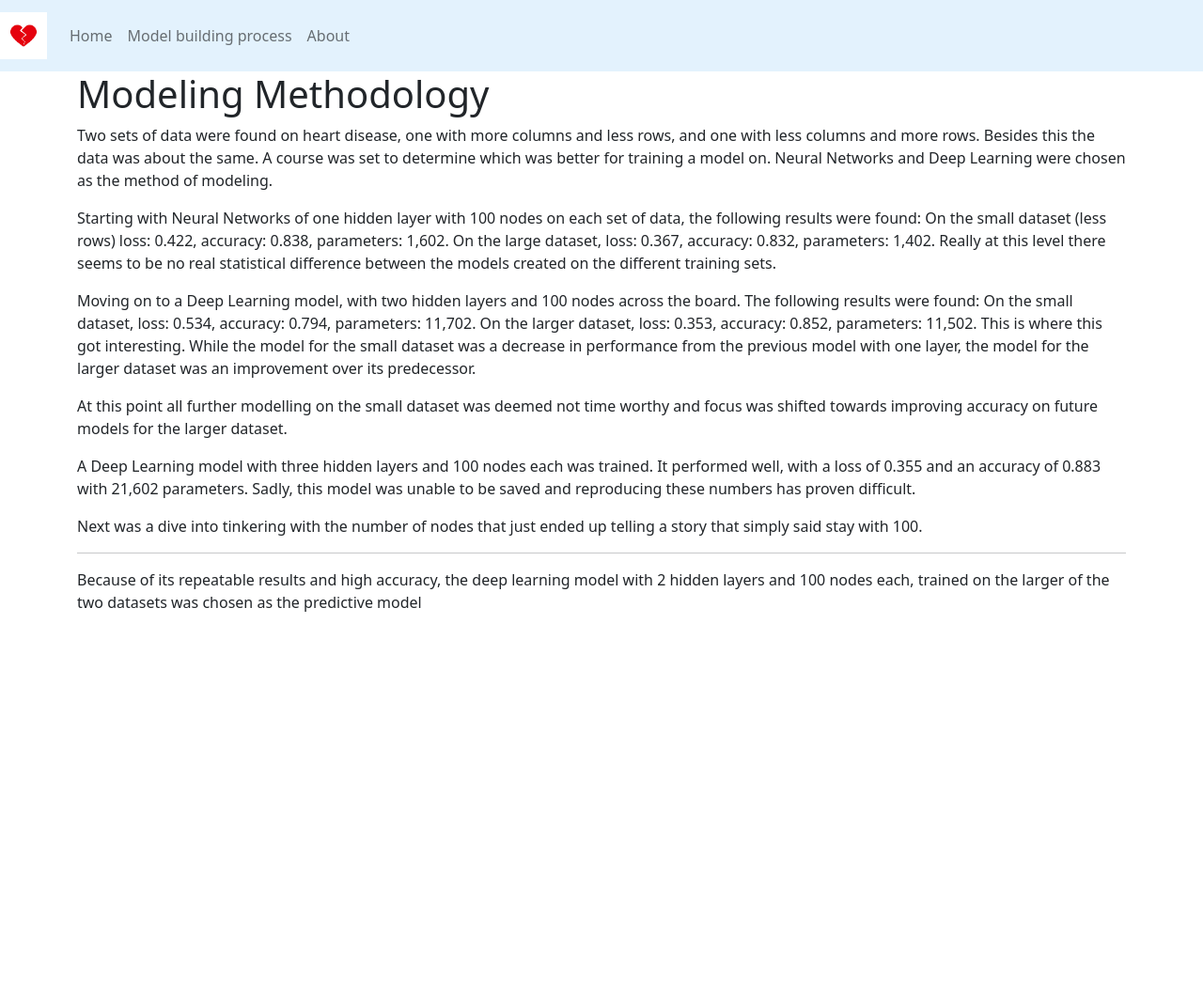
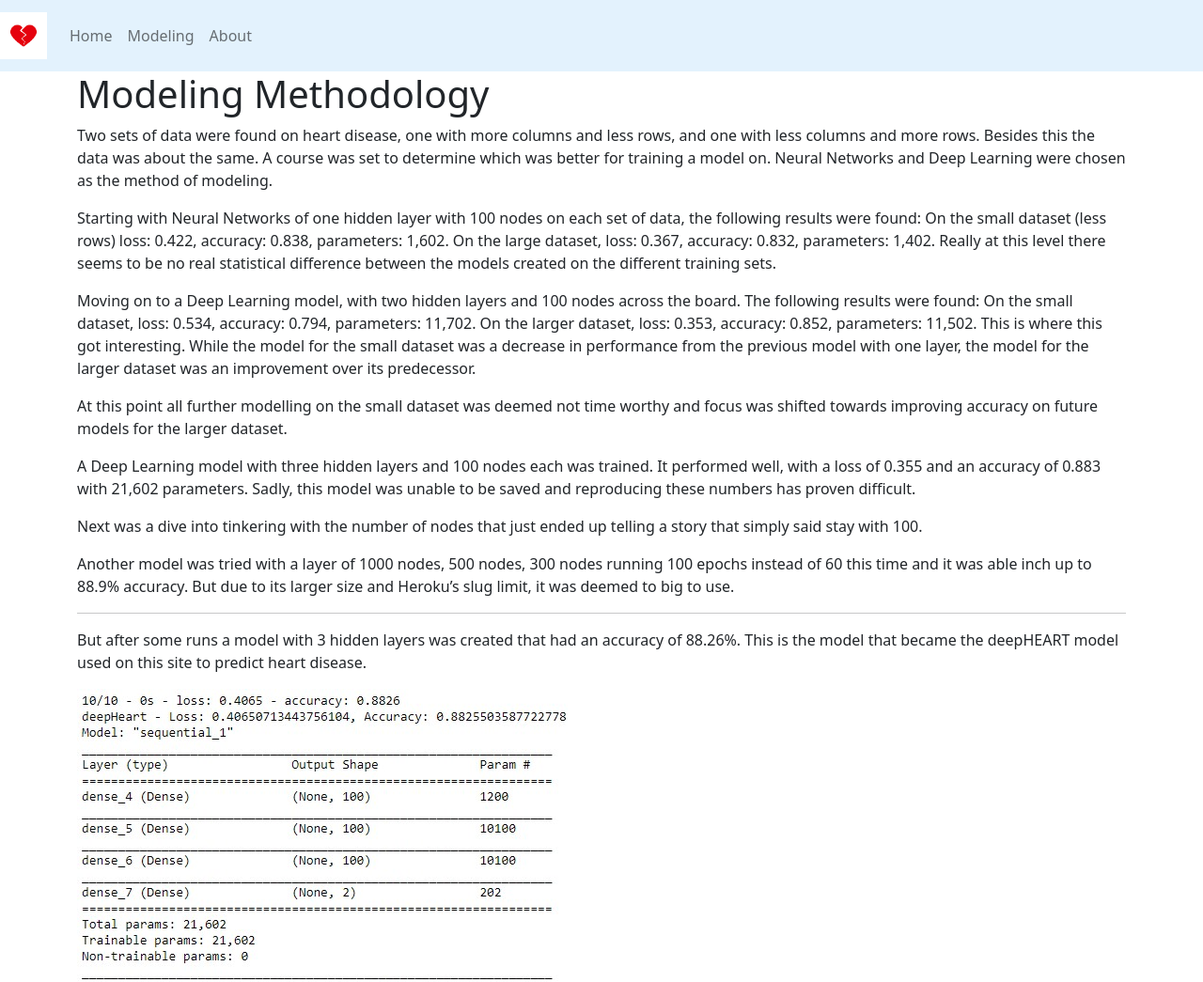
Before and after one commit to radioactivearm/Heart-Disease-ML, a Flask app: page /secondpage.html in a window 1280 px wide. Shown: the whole page at 94% size. Before the commit the page ends 651 px from the top, so only its background shows below. Run offline with Flask 2, Linux system fonts and the light colour scheme; parts of the project's set-up code (start-up, migrations or seed data) failed here and were passed over.

Commit message:
worked on write up

```diff
--- a/app.py
+++ b/app.py
@@ -84,6 +84,7 @@ def predict():
         percent = str(round(100*higher(preditor), 2))
         # -------------------------------------------
 
+
         prediction = prediction_labels[prediction_encoded[0]] + ' ('+ percent + '%)'
 
     # Render a template that shows the result.
--- a/static/js/insert2HTML.js
+++ b/static/js/insert2HTML.js
@@ -175,7 +175,7 @@ function MD() {
                 // if it is an image tag, make it a make element with a unique id, so you can customize each photo in css
                 } else if (entry.startsWith('!')) {
 
-                    htmlString = htmlString + '<img id=' + `inserted-img${i}` + ' class="inserted-img" src=' + handleImage(entry)[1] + 'width=100% ref=' + handleImage(entry)[0] + '>';
+                    htmlString = htmlString + '<img id=' + `inserted-img${i}` + ' class="inserted-img" src=' + handleImage(entry)[1] + ' ref=' + handleImage(entry)[0] + '>';
 
                 // and if it is just plain text, just shove it into a paragraph element
                 } else {
--- a/static/text/writeup.md
+++ b/static/text/writeup.md
@@ -12,6 +12,10 @@ A Deep Learning model with three hidden layers and 100 nodes each was trained. I
 
 Next was a dive into tinkering with the number of nodes that just ended up telling a story that simply said stay with 100.
 
+Another model was tried with a layer of 1000 nodes, 500 nodes, 300 nodes running 100 epochs instead of 60 this time and it was able inch up to 88.9% accuracy. But due to its larger size and Heroku’s slug limit, it was deemed to big to use.
+
 ==================================
 
-Because of its repeatable results and high accuracy, the deep learning model with 2 hidden layers and 100 nodes each, trained on the larger of the two datasets was chosen as the predictive model
+But after some runs a model with 3 hidden layers was created that had an accuracy of 88.26%. This is the model that became the deepHEART model used on this site to predict heart disease.
+
+![deepHEART](static/images/deepHEARTpic8826.jpg)
--- a/templates/about.html
+++ b/templates/about.html
@@ -26,7 +26,7 @@
               <a class="nav-link" href="index.html">Home</a>
             </li>
             <li class="nav-item">
-              <a class="nav-link" href="secondpage.html">Model building process</a>
+              <a class="nav-link" href="secondpage.html">Modeling</a>
             </li>
             <li class="nav-item">
               <a class="nav-link" href="about.html">About</a>
--- a/templates/index.html
+++ b/templates/index.html
@@ -29,7 +29,7 @@
               <a class="nav-link" href="index.html">Home</a>
             </li>
             <li class="nav-item">
-              <a class="nav-link" href="secondpage.html" >Model building process</a>
+              <a class="nav-link" href="secondpage.html" >Modeling</a>
             </li>
             <li class="nav-item">
               <a class="nav-link" href="about.html">About</a>
--- a/templates/secondpage.html
+++ b/templates/secondpage.html
@@ -26,7 +26,7 @@
               <a class="nav-link" href="index.html">Home</a>
             </li>
             <li class="nav-item">
-              <a class="nav-link" href="secondpage.html">Model building process</a>
+              <a class="nav-link" href="secondpage.html">Modeling</a>
             </li>
             <li class="nav-item">
               <a class="nav-link" href="about.html">About</a>
```
Also changed, not shown: static/images/deepHEARTpic8826.jpg (added), 1 other file.
